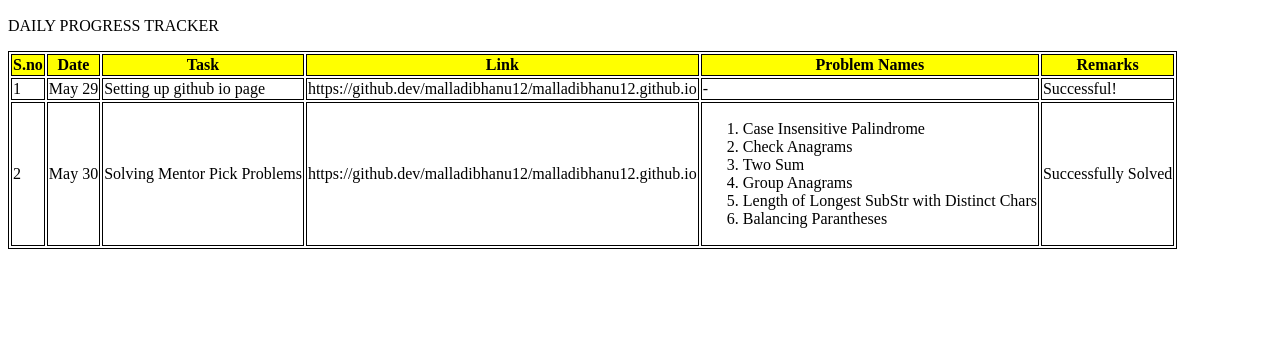
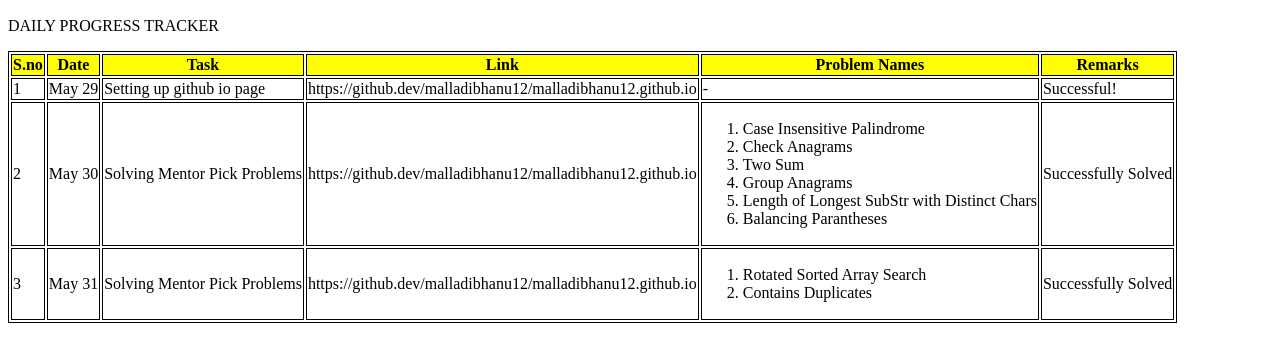
Before and after one commit to malladibhanu12/malladibhanu12.github.io, a plain HTML site: page index.html in a window 1280 px wide. Shown: the part 110-472 px from the top of the page. Drawn offline with Linux system fonts and the light colour scheme.

Commit message:
row added

```diff
--- a/index.html
+++ b/index.html
@@ -46,7 +46,18 @@
             </td>
             <td>Successfully Solved</td>
         </tr>
-
+        <tr>
+            <td>3</td>
+            <td>May 31</td>
+            <td>Solving Mentor Pick Problems</td>
+            <td>https://github.dev/malladibhanu12/malladibhanu12.github.io</td>
+            <td> <ol>
+                <li>Rotated Sorted Array Search</li>
+                <li>Contains Duplicates</li>
+                </ol>
+            </td>
+            <td>Successfully Solved</td>
+        </tr>
 
     </table>
 
```
